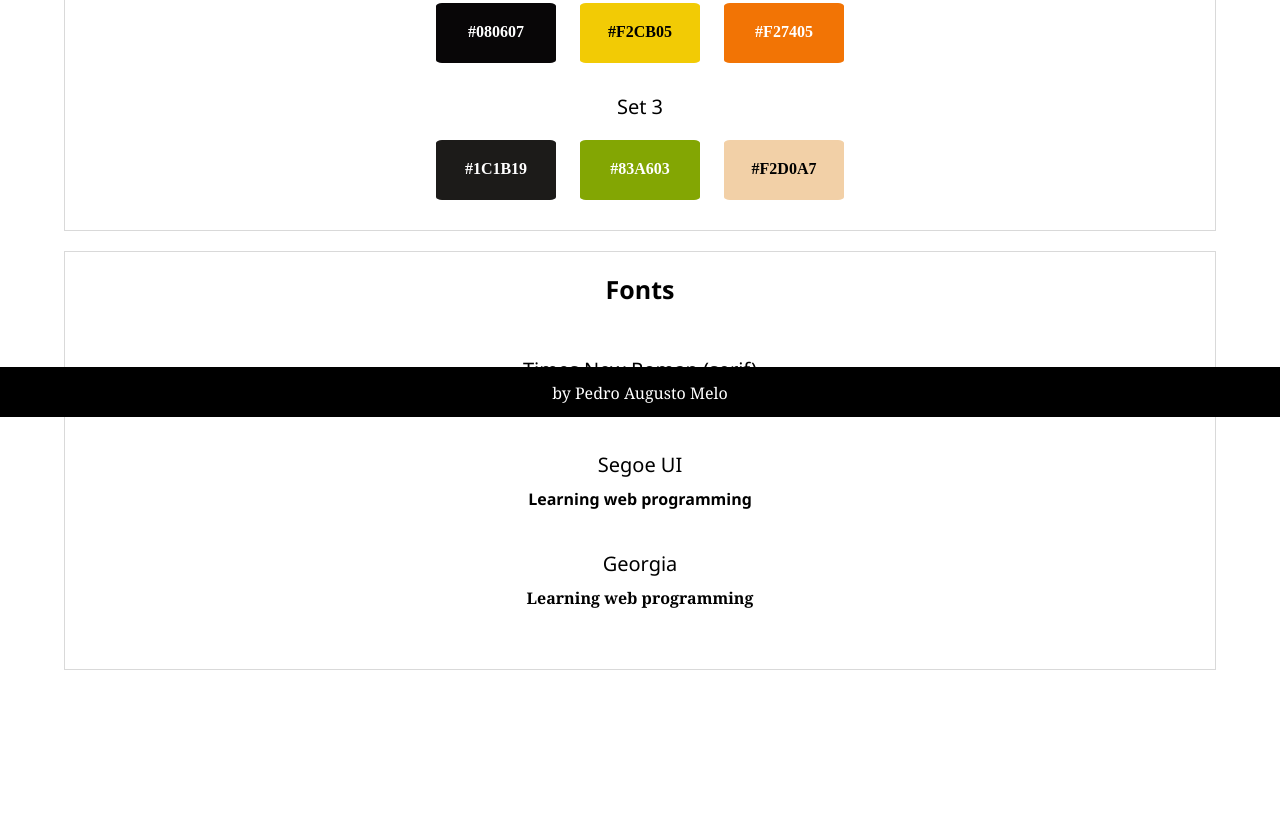
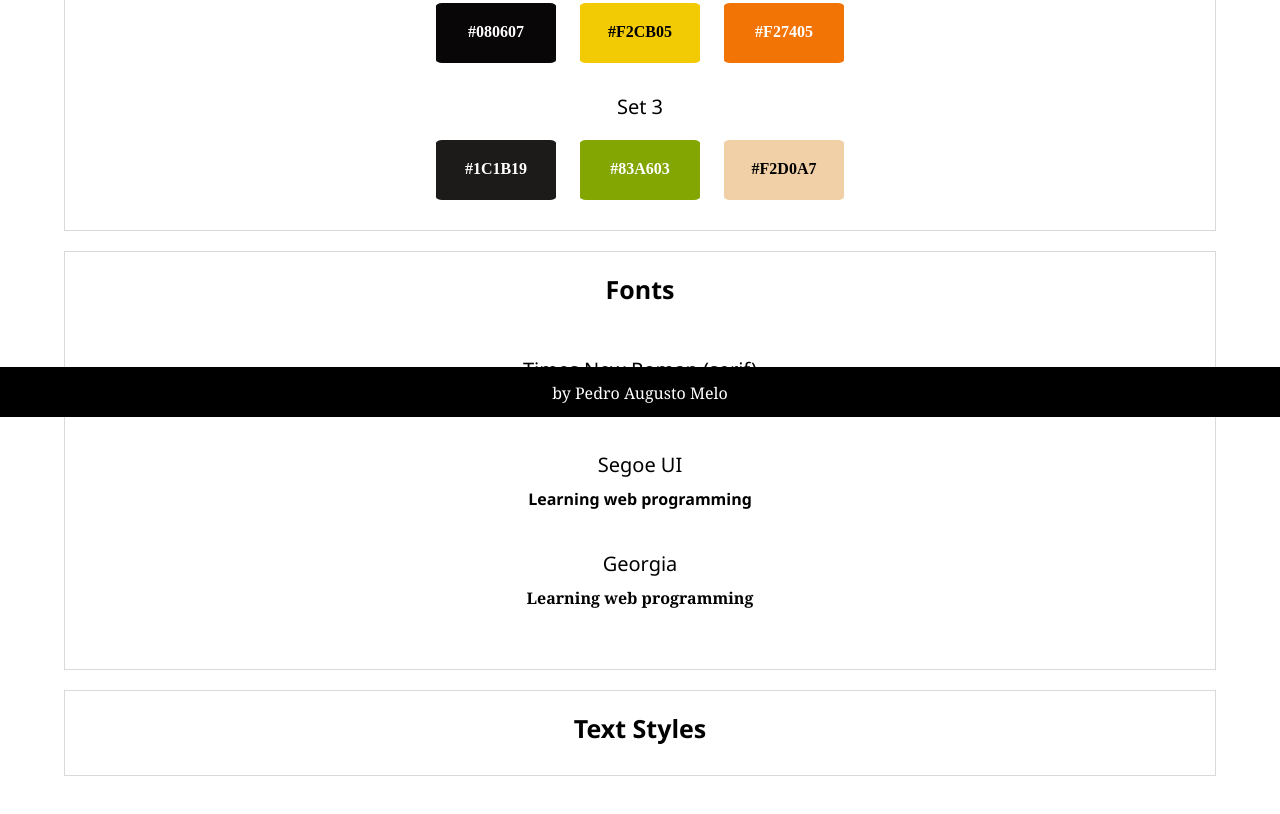
Before and after one commit to pedroaugusto-melo/design-system, a plain HTML site: page index.html in a window 1280 px wide. Shown: the part 383-1197 px from the top of the page. Before the commit the page ends 1123 px from the top, so only its background shows below. Drawn offline with Linux system fonts and the light colour scheme.

```diff
--- a/index.html
+++ b/index.html
@@ -80,6 +80,10 @@
 
         </section>
 
+        <section class="text-styles">
+            <h2>Text Styles</h2>
+        </section>
+
         <footer>
             <p>by Pedro Augusto Melo</p>
         </footer>
```
